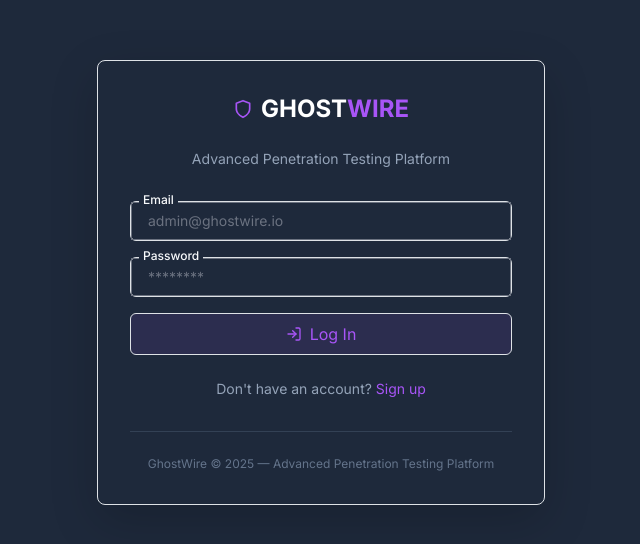
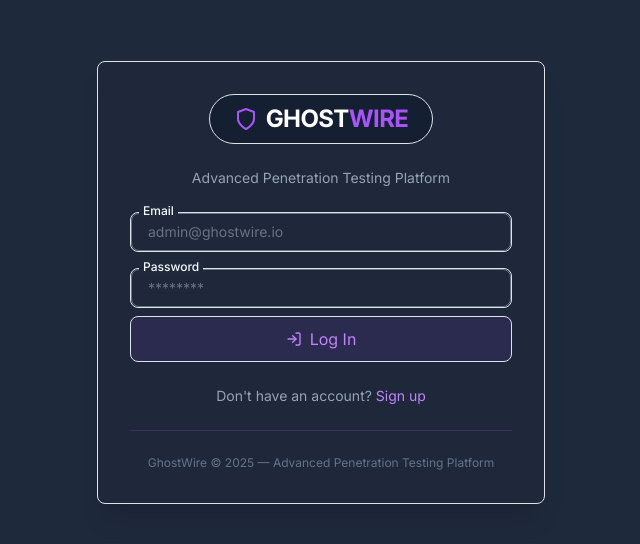
Before and after one commit to cloudzombie/phantomhub, a React (Vite) app in the folder frontend/: page /login in a window 1280 px wide. Shown: the part 118-662 px from the top of the page, without its empty margins (319-959 px from the left). Built offline with nearby package versions, Linux system fonts and the light colour scheme; no server answers.

Commit message:
Global Theme Fixes

```diff
--- a/frontend/src/index.css
+++ b/frontend/src/index.css
@@ -18,6 +18,9 @@
   --bg-secondary: #1e293b;
   --text-primary: #f8fafc;
   --text-secondary: #94a3b8;
+  --border-primary: rgba(167, 139, 250, 0.2);
+  --border-secondary: rgba(167, 139, 250, 0.1);
+  --border-hover: rgba(167, 139, 250, 0.3);
 }
 
 /* Dark theme (default) */
@@ -26,6 +29,9 @@
   --bg-secondary: #1e293b;
   --text-primary: #f8fafc;
   --text-secondary: #94a3b8;
+  --border-primary: rgba(167, 139, 250, 0.2);
+  --border-secondary: rgba(167, 139, 250, 0.1);
+  --border-hover: rgba(167, 139, 250, 0.3);
   color-scheme: dark;
 }
 
@@ -35,6 +41,9 @@
   --bg-secondary: #e2e8f0;
   --text-primary: #0f172a;
   --text-secondary: #64748b;
+  --border-primary: rgba(167, 139, 250, 0.3);
+  --border-secondary: rgba(167, 139, 250, 0.2);
+  --border-hover: rgba(167, 139, 250, 0.4);
   color-scheme: light;
 }
 
@@ -74,7 +83,7 @@ table {
 }
 
 table tr {
-  border-bottom: 1px solid rgba(31, 41, 55, 0.5);
+  border-bottom: 1px solid var(--border-secondary);
 }
 
 table tr:hover {
@@ -121,7 +130,7 @@ table tr:hover {
   background: rgba(15, 21, 32, 0.7);
   backdrop-filter: blur(10px);
   -webkit-backdrop-filter: blur(10px);
-  border: 1px solid rgba(31, 41, 55, 0.2);
+  border: 1px solid var(--border-secondary);
   box-shadow: 0 4px 30px rgba(0, 0, 0, 0.1);
 }
 
@@ -158,7 +167,7 @@ table tr:hover {
 /* Card styling */
 .card-modern {
   background-color: rgba(15, 21, 32, 0.5);
-  border: 1px solid rgba(31, 41, 55, 0.5);
+  border: 1px solid var(--border-primary);
   border-radius: 0.25rem;
   overflow: hidden;
   box-shadow: 0 4px 6px -1px rgba(0, 0, 0, 0.2), 0 2px 4px -1px rgba(0, 0, 0, 0.1);
@@ -166,8 +175,8 @@ table tr:hover {
 }
 
 .card-modern:hover {
-  box-shadow: 0 0 15px rgba(0, 242, 96, 0.15);
-  border-color: rgba(0, 242, 96, 0.2);
+  box-shadow: 0 0 15px rgba(167, 139, 250, 0.15);
+  border-color: var(--border-hover);
 }
 
 /* Background grid for cybersecurity look */
--- a/frontend/src/pages/Login.tsx
+++ b/frontend/src/pages/Login.tsx
@@ -124,22 +124,22 @@ const Login = () => {
   };
 
   return (
-    <div className="min-h-screen flex items-center justify-center bg-slate-900">
+    <div className="min-h-screen flex items-center justify-center bg-slate-900 p-4">
       <div
-        className="bg-slate-800 p-8 rounded-lg shadow-lg w-full max-w-md border border-slate-700"
+        className="bg-slate-800/90 backdrop-blur-sm p-8 rounded-lg shadow-xl w-full max-w-md border border-purple-500/20"
       >
-        <div className="flex justify-center mb-6">
-          <div className="flex items-center">
-            <FiShield className="text-purple-500 mr-2" size={20} />
-            <h1 className="text-2xl font-bold text-white">GHOST<span className="text-purple-500">WIRE</span></h1>
+        <div className="flex justify-center mb-4">
+          <div className="flex items-center bg-slate-900/50 px-4 py-2 rounded-full border border-purple-500/20">
+            <FiShield className="text-purple-500 mr-2" size={24} />
+            <h1 className="text-2xl font-bold text-white tracking-tight">GHOST<span className="text-purple-500">WIRE</span></h1>
           </div>
         </div>
-        <p className="text-center mb-8 text-sm text-slate-400">
+        <p className="text-center mb-6 text-sm text-slate-400">
           Advanced Penetration Testing Platform
         </p>
 
         {errorMessage && (
-          <div className="mb-5 p-3 bg-red-900/20 border border-red-500/30 rounded text-red-400 text-sm">
+          <div className="mb-4 p-3 bg-red-500/5 border border-red-500/20 rounded-lg text-red-400 text-sm">
             <div className="flex items-center">
               <FiAlertCircle className="mr-2 flex-shrink-0" size={16} />
               <p>{errorMessage}</p>
@@ -148,7 +148,7 @@ const Login = () => {
         )}
 
         {successMessage && (
-          <div className="mb-5 p-3 bg-purple-900/20 border border-purple-500/30 rounded text-purple-400 text-sm">
+          <div className="mb-4 p-3 bg-purple-500/5 border border-purple-500/20 rounded-lg text-purple-400 text-sm">
             <div className="flex items-center">
               <FiCheckCircle className="mr-2 flex-shrink-0" size={16} />
               <p>{successMessage}</p>
@@ -156,9 +156,9 @@ const Login = () => {
           </div>
         )}
 
-        <form onSubmit={handleSubmit}>
-          <div className="space-y-4">
-            <div className="relative border border-slate-600 rounded-md">
+        <form onSubmit={handleSubmit} className="space-y-4">
+          <div className="relative">
+            <div className="relative border border-purple-500/20 rounded-lg transition-colors focus-within:border-purple-500/50">
               <label className="absolute -top-2.5 left-2 px-1 bg-slate-800 text-xs font-medium text-slate-400">
                 Email
               </label>
@@ -166,12 +166,15 @@ const Login = () => {
                 type="email"
                 value={email}
                 onChange={(e) => setEmail(e.target.value)}
-                className="w-full px-3 py-2 bg-transparent text-white text-sm focus:outline-none"
+                className="w-full px-3 py-2 bg-transparent text-white text-sm focus:outline-none rounded-lg"
                 placeholder="admin@ghostwire.io"
+                disabled={isLoading}
               />
             </div>
+          </div>
 
-            <div className="relative border border-slate-600 rounded-md">
+          <div className="relative">
+            <div className="relative border border-purple-500/20 rounded-lg transition-colors focus-within:border-purple-500/50">
               <label className="absolute -top-2.5 left-2 px-1 bg-slate-800 text-xs font-medium text-slate-400">
                 Password
               </label>
@@ -179,44 +182,45 @@ const Login = () => {
                 type="password"
                 value={password}
                 onChange={(e) => setPassword(e.target.value)}
-                className="w-full px-3 py-2 bg-transparent text-white text-sm focus:outline-none"
+                className="w-full px-3 py-2 bg-transparent text-white text-sm focus:outline-none rounded-lg"
                 placeholder="********"
+                disabled={isLoading}
               />
+            </div>
           </div>
 
           <button
             type="submit"
-              className="w-full flex items-center justify-center py-2 px-4 bg-purple-500/10 text-purple-500 border border-purple-500/30 rounded hover:bg-purple-500/20 transition-colors mt-6"
+            className="w-full flex items-center justify-center py-2.5 px-4 bg-purple-500/10 text-purple-400 border border-purple-500/20 rounded-lg hover:bg-purple-500/20 transition-all disabled:opacity-50 disabled:cursor-not-allowed mt-2"
             disabled={isLoading}
           >
             {isLoading ? (
-                <>
-                  <svg className="animate-spin -ml-1 mr-2 h-4 w-4 text-purple-500" xmlns="http://www.w3.org/2000/svg" fill="none" viewBox="0 0 24 24">
+              <div className="flex items-center">
+                <svg className="animate-spin h-4 w-4 text-purple-500" xmlns="http://www.w3.org/2000/svg" fill="none" viewBox="0 0 24 24">
                   <circle className="opacity-25" cx="12" cy="12" r="10" stroke="currentColor" strokeWidth="4"></circle>
                   <path className="opacity-75" fill="currentColor" d="M4 12a8 8 0 018-8V0C5.373 0 0 5.373 0 12h4zm2 5.291A7.962 7.962 0 014 12H0c0 3.042 1.135 5.824 3 7.938l3-2.647z"></path>
                 </svg>
-                  Logging in...
-                </>
+                <span className="ml-2">Authenticating...</span>
+              </div>
             ) : (
-                <>
+              <div className="flex items-center">
                 <FiLogIn className="mr-2" size={16} />
-                  Log In
-                </>
+                <span>Log In</span>
+              </div>
             )}
           </button>
-          </div>
         </form>
 
         <div className="mt-6 text-center">
           <p className="text-sm text-slate-400">
             Don't have an account?{' '}
-            <a href="/register" className="text-purple-500 hover:text-purple-400">
+            <a href="/register" className="text-purple-400 hover:text-purple-300 transition-colors">
               Sign up
             </a>
           </p>
         </div>
 
-        <div className="mt-8 pt-6 border-t border-slate-700 text-center">
+        <div className="mt-6 pt-6 border-t border-purple-500/20 text-center">
           <p className="text-xs text-slate-500">
             GhostWire © {new Date().getFullYear()} — Advanced Penetration Testing Platform
           </p>
```
Lines whose indentation alone changed are shown as unchanged.
